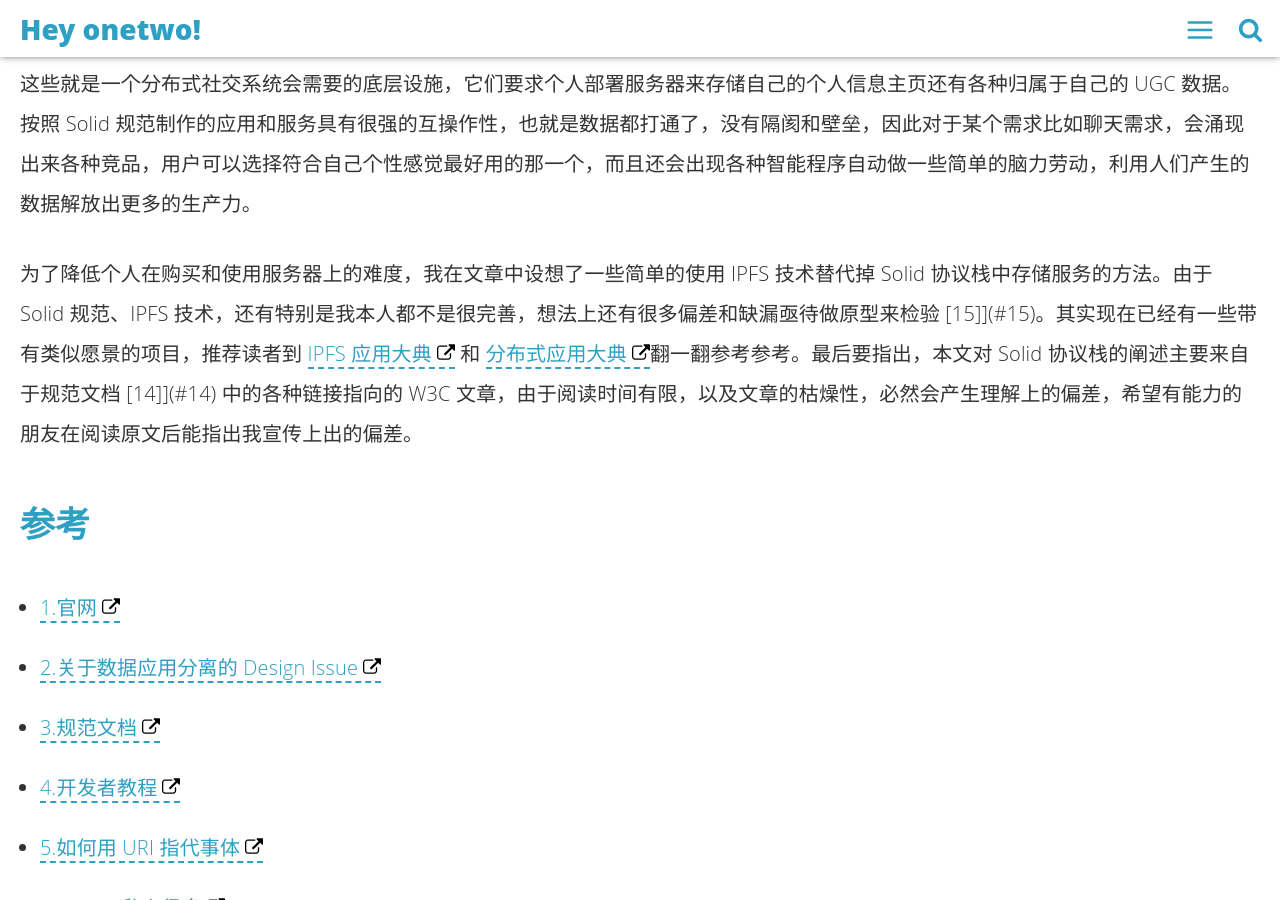
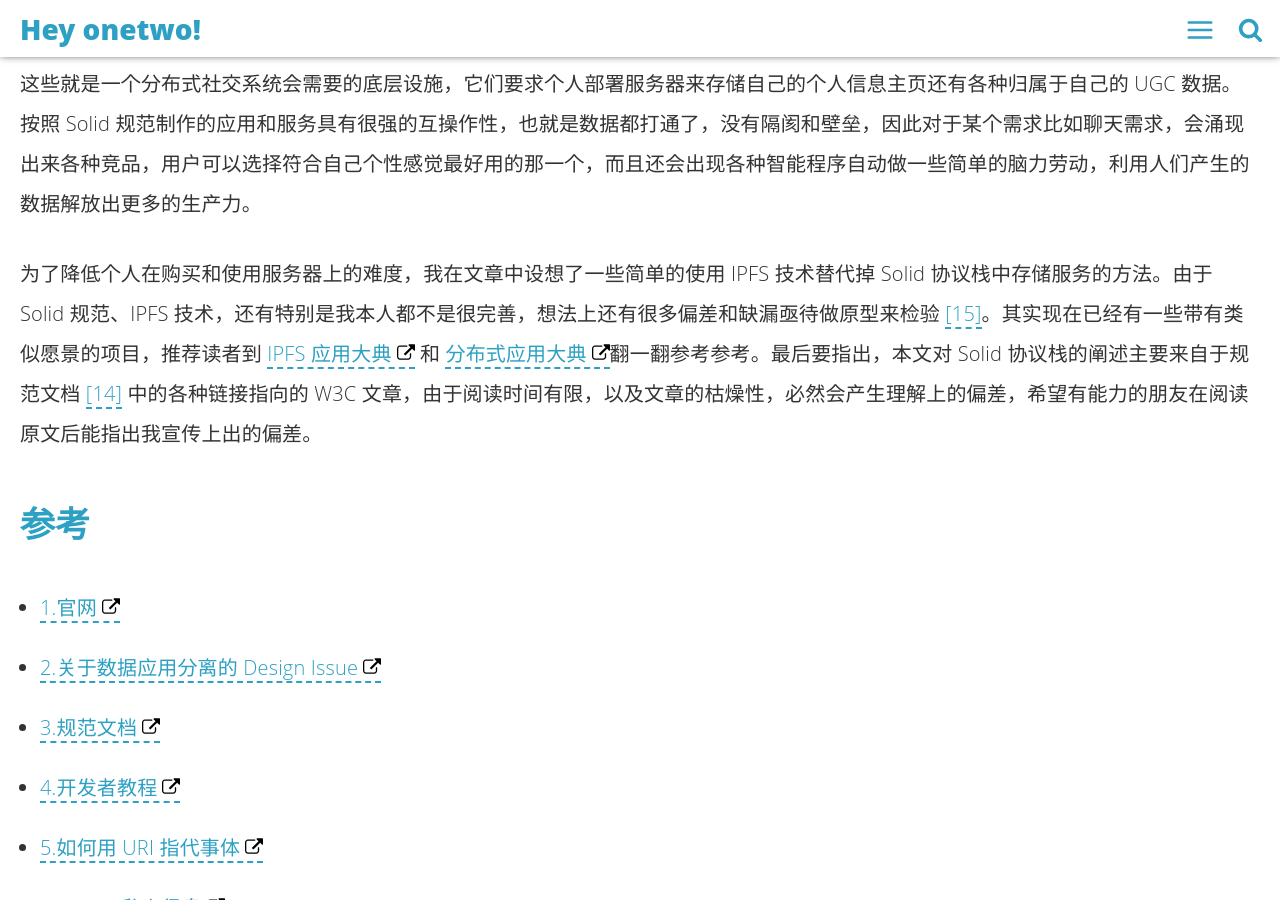
Before and after one commit to linonetwo/linonetwo.github.io, a Jekyll site: the page built from _posts/2018-02-26-看看分布式社交协议Solid.md, in a window 1280 px wide and 900 px high, scrolled down 13099 px. Built offline with Jekyll 4.4.1, drawn with Linux system fonts in a browser that asks for light colours; comment, search, counter and statistics services are not loaded.

Commit message:
修复页内链接

```diff
--- a/_posts/2018-02-26-看看分布式社交协议Solid.md
+++ b/_posts/2018-02-26-看看分布式社交协议Solid.md
@@ -201,7 +201,7 @@
 
 这些就是一个分布式社交系统会需要的底层设施，它们要求个人部署服务器来存储自己的个人信息主页还有各种归属于自己的 UGC 数据。按照 Solid 规范制作的应用和服务具有很强的互操作性，也就是数据都打通了，没有隔阂和壁垒，因此对于某个需求比如聊天需求，会涌现出来各种竞品，用户可以选择符合自己个性感觉最好用的那一个，而且还会出现各种智能程序自动做一些简单的脑力劳动，利用人们产生的数据解放出更多的生产力。
 
-为了降低个人在购买和使用服务器上的难度，我在文章中设想了一些简单的使用 IPFS 技术替代掉 Solid 协议栈中存储服务的方法。由于 Solid 规范、IPFS 技术，还有特别是我本人都不是很完善，想法上还有很多偏差和缺漏亟待做原型来检验 [15]](#15)。其实现在已经有一些带有类似愿景的项目，推荐读者到 [IPFS 应用大典](https://github.com/ipfs/awesome-ipfs) 和 [分布式应用大典](https://github.com/croqaz/awesome-decentralized)翻一翻参考参考。最后要指出，本文对 Solid 协议栈的阐述主要来自于规范文档 [14]](#14) 中的各种链接指向的 W3C 文章，由于阅读时间有限，以及文章的枯燥性，必然会产生理解上的偏差，希望有能力的朋友在阅读原文后能指出我宣传上出的偏差。
+为了降低个人在购买和使用服务器上的难度，我在文章中设想了一些简单的使用 IPFS 技术替代掉 Solid 协议栈中存储服务的方法。由于 Solid 规范、IPFS 技术，还有特别是我本人都不是很完善，想法上还有很多偏差和缺漏亟待做原型来检验 [[15]](#15)。其实现在已经有一些带有类似愿景的项目，推荐读者到 [IPFS 应用大典](https://github.com/ipfs/awesome-ipfs) 和 [分布式应用大典](https://github.com/croqaz/awesome-decentralized)翻一翻参考参考。最后要指出，本文对 Solid 协议栈的阐述主要来自于规范文档 [[14]](#14) 中的各种链接指向的 W3C 文章，由于阅读时间有限，以及文章的枯燥性，必然会产生理解上的偏差，希望有能力的朋友在阅读原文后能指出我宣传上出的偏差。
 
 ## 参考
 
```
